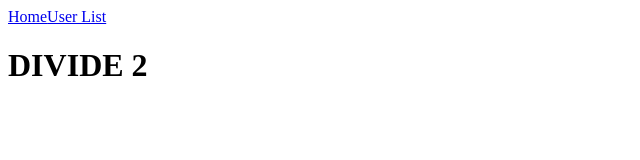
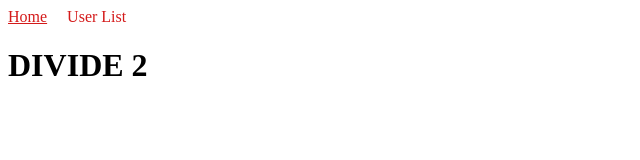
Before and after one commit to alexsylvian/final-project, a React (Create React App) app in the folder client/: page / in a window 1280 px wide. Shown: the top 160 px of the page, without its empty margins (0-640 px from the left). Built offline with nearby package versions, Linux system fonts and the light colour scheme.

Commit message:
fixed navbar css

```diff
--- /dev/null
+++ b/client/src/Navbar.css
@@ -0,0 +1,13 @@
+.navbar-link {
+    color: #d41a1a; /* Set link color to white */
+    text-decoration: none; /* Remove underline from links */
+    margin-right: 20px; /* Add margin between links */
+  }
+
+  .navbar-link:hover {
+    text-decoration: underline; /* Add underline on hover */
+  }
+
+  .active {
+    text-decoration: underline; /* Add underline to active link */
+  }
--- a/client/src/components/Navbar.js
+++ b/client/src/components/Navbar.js
@@ -1,19 +1,22 @@
 import { NavLink } from "react-router-dom";
-// import "./NavBar.css";
+import "../Navbar.css"
 
 function NavBar() {
   return (
     <nav>
       <NavLink
         to="/"
-        className="navbar"
+        className="navbar-link"
+        activeClassName="active"
+        exact
         onClick={() => console.log("Home link clicked")}
       >
         Home
       </NavLink>
       <NavLink
         to="/users"
-        className="navbar"
+        className="navbar-link"
+        activeClassName="active"
         onClick={() => console.log("User List link clicked")}
       >
         User List
```
Also changed, not shown: client/src/pages/Home.js (+4 -4 lines).
